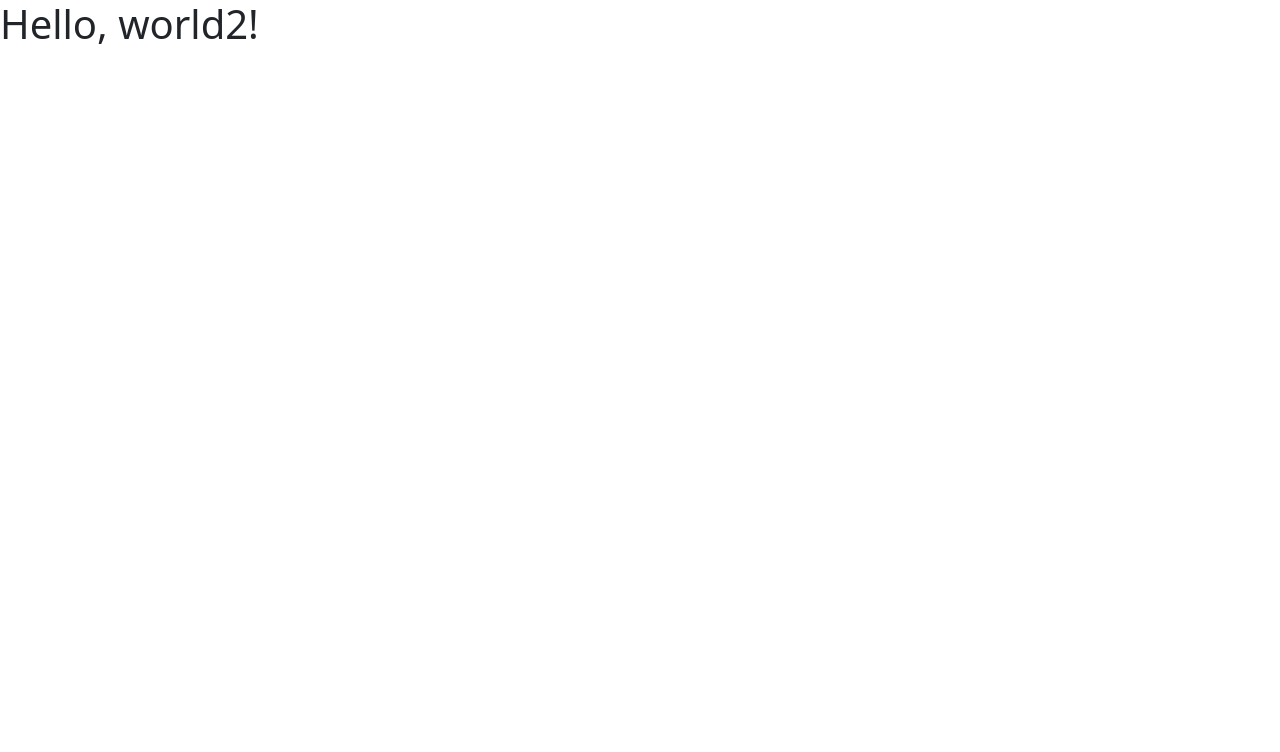
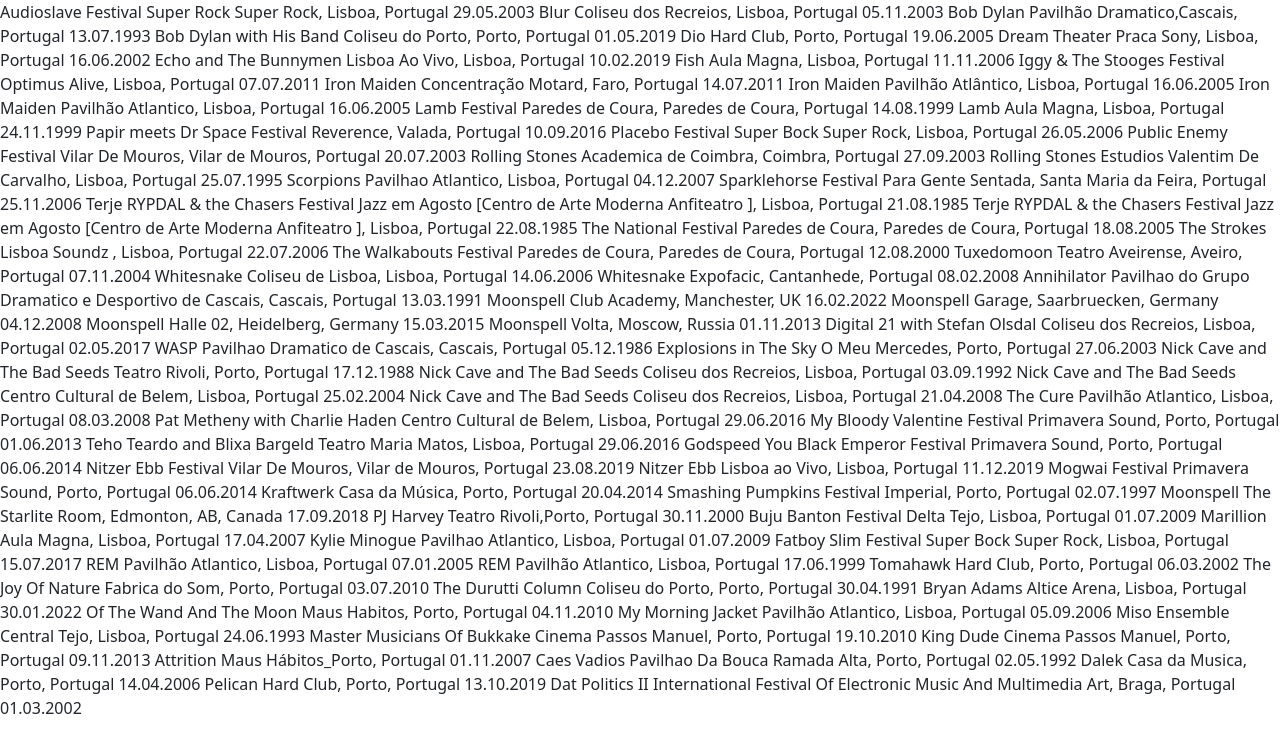
Before and after one commit to GravurasRecords/gravurasrecords.github.io, a plain HTML site: page index.html in a window 1280 px wide. Drawn offline with nearby package versions, Linux system fonts and the light colour scheme.

Commit message:
Update index.html

```diff
--- a/index.html
+++ b/index.html
@@ -11,7 +11,79 @@
     <title>Hello, world!</title>
   </head>
   <body>
-    <h1>Hello, world2!</h1>
+    Audioslave	Festival Super Rock Super Rock, Lisboa, Portugal	29.05.2003
+Blur	Coliseu dos Recreios, Lisboa, Portugal	05.11.2003
+Bob Dylan	Pavilhão Dramatico,Cascais, Portugal	13.07.1993
+Bob Dylan with His Band	Coliseu do Porto, Porto, Portugal	01.05.2019
+Dio	Hard Club, Porto, Portugal	19.06.2005
+Dream Theater	Praca Sony, Lisboa, Portugal	16.06.2002
+Echo and The Bunnymen	Lisboa Ao Vivo, Lisboa, Portugal	10.02.2019
+Fish	Aula Magna, Lisboa, Portugal	11.11.2006
+Iggy & The Stooges	Festival Optimus Alive, Lisboa, Portugal	07.07.2011
+Iron Maiden	Concentração Motard, Faro, Portugal 	14.07.2011
+Iron Maiden	Pavilhão Atlântico, Lisboa, Portugal	16.06.2005
+Iron Maiden	Pavilhão Atlantico, Lisboa, Portugal	16.06.2005
+Lamb	Festival Paredes de Coura, Paredes de Coura, Portugal	14.08.1999
+Lamb	Aula Magna, Lisboa, Portugal	24.11.1999
+Papir meets Dr Space	Festival Reverence, Valada, Portugal	10.09.2016
+Placebo	Festival Super Bock Super Rock, Lisboa, Portugal	26.05.2006
+Public Enemy	Festival Vilar De Mouros, Vilar de Mouros, Portugal	20.07.2003
+Rolling Stones	Academica de Coimbra, Coimbra, Portugal 	27.09.2003
+Rolling Stones	Estudios Valentim De Carvalho, Lisboa, Portugal	25.07.1995
+Scorpions	Pavilhao Atlantico, Lisboa, Portugal	04.12.2007
+Sparklehorse	Festival Para Gente Sentada, Santa Maria da Feira, Portugal	25.11.2006
+Terje RYPDAL & the Chasers	Festival Jazz em Agosto [Centro de Arte Moderna Anfiteatro ], Lisboa, Portugal	21.08.1985
+Terje RYPDAL & the Chasers	Festival Jazz em Agosto [Centro de Arte Moderna Anfiteatro ], Lisboa, Portugal	22.08.1985
+The National	Festival Paredes de Coura, Paredes de Coura, Portugal	18.08.2005
+The Strokes	Lisboa Soundz , Lisboa, Portugal	22.07.2006
+The Walkabouts	Festival Paredes de Coura, Paredes de Coura, Portugal	12.08.2000
+Tuxedomoon 	Teatro Aveirense, Aveiro, Portugal	07.11.2004
+Whitesnake	Coliseu de Lisboa, Lisboa, Portugal	14.06.2006
+Whitesnake	Expofacic, Cantanhede, Portugal	08.02.2008
+Annihilator	Pavilhao do Grupo Dramatico e Desportivo de Cascais, Cascais, Portugal	13.03.1991
+Moonspell	Club Academy, Manchester, UK	16.02.2022
+Moonspell	Garage, Saarbruecken, Germany	04.12.2008
+Moonspell	Halle 02, Heidelberg, Germany	15.03.2015
+Moonspell	Volta, Moscow, Russia	01.11.2013
+Digital 21 with Stefan Olsdal	Coliseu dos Recreios, Lisboa, Portugal	02.05.2017
+WASP	Pavilhao Dramatico de Cascais, Cascais, Portugal	05.12.1986
+Explosions in The Sky	O Meu Mercedes, Porto, Portugal	27.06.2003
+Nick Cave and The Bad Seeds	Teatro Rivoli, Porto, Portugal	17.12.1988
+Nick Cave and The Bad Seeds	Coliseu dos Recreios, Lisboa, Portugal	03.09.1992
+Nick Cave and The Bad Seeds	Centro Cultural de Belem, Lisboa, Portugal	25.02.2004
+Nick Cave and The Bad Seeds	Coliseu dos Recreios, Lisboa, Portugal	21.04.2008
+The Cure	Pavilhão Atlantico, Lisboa, Portugal	08.03.2008
+Pat Metheny with Charlie Haden	Centro Cultural de Belem, Lisboa, Portugal	29.06.2016
+My Bloody Valentine	Festival Primavera Sound, Porto, Portugal	01.06.2013
+Teho Teardo and Blixa Bargeld	Teatro Maria Matos, Lisboa, Portugal	29.06.2016
+Godspeed You Black Emperor	Festival Primavera Sound, Porto, Portugal	06.06.2014
+Nitzer Ebb	Festival Vilar De Mouros, Vilar de Mouros, Portugal	23.08.2019
+Nitzer Ebb	Lisboa ao Vivo, Lisboa, Portugal	11.12.2019
+Mogwai	Festival Primavera Sound, Porto, Portugal	06.06.2014
+Kraftwerk	Casa da Música, Porto, Portugal	20.04.2014
+Smashing Pumpkins	Festival Imperial, Porto, Portugal	02.07.1997
+Moonspell	The Starlite Room, Edmonton, AB, Canada 	17.09.2018
+PJ Harvey	Teatro Rivoli,Porto, Portugal	30.11.2000
+Buju Banton	Festival Delta Tejo, Lisboa, Portugal	01.07.2009
+Marillion	Aula Magna, Lisboa, Portugal	17.04.2007
+Kylie Minogue	Pavilhao Atlantico, Lisboa, Portugal	01.07.2009
+Fatboy Slim	Festival Super Bock Super Rock, Lisboa, Portugal	15.07.2017
+REM	Pavilhão Atlantico, Lisboa, Portugal	07.01.2005
+REM	Pavilhão Atlantico, Lisboa, Portugal	17.06.1999
+Tomahawk	Hard Club, Porto, Portugal	06.03.2002
+The Joy Of Nature	Fabrica do Som, Porto, Portugal	03.07.2010
+The Durutti Column	Coliseu do Porto, Porto, Portugal	30.04.1991
+Bryan Adams	Altice Arena, Lisboa, Portugal	30.01.2022
+Of The Wand And The Moon	Maus Habitos, Porto, Portugal	04.11.2010
+My Morning Jacket	Pavilhão Atlantico, Lisboa, Portugal	05.09.2006
+Miso Ensemble	Central Tejo, Lisboa, Portugal	24.06.1993
+Master Musicians Of Bukkake	Cinema Passos Manuel, Porto, Portugal	19.10.2010
+King Dude	Cinema Passos Manuel, Porto, Portugal	09.11.2013
+Attrition	Maus Hábitos_Porto, Portugal	01.11.2007
+Caes Vadios	Pavilhao Da Bouca Ramada Alta, Porto, Portugal	02.05.1992
+Dalek	Casa da Musica, Porto, Portugal	14.04.2006
+Pelican	Hard Club, Porto, Portugal	13.10.2019
+Dat Politics	II International Festival Of Electronic Music And Multimedia Art, Braga, Portugal	01.03.2002
 
     <!-- Optional JavaScript; choose one of the two! -->
 
```
